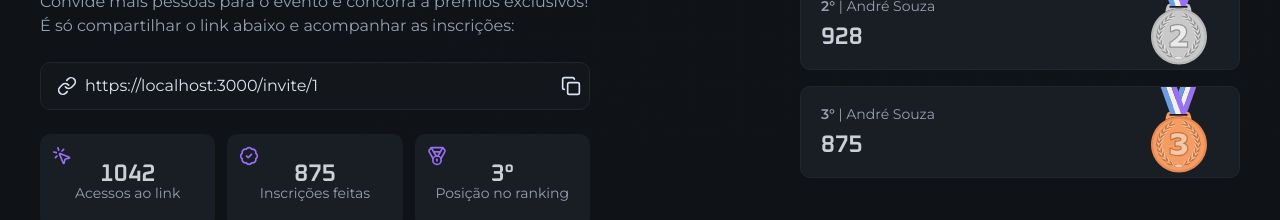
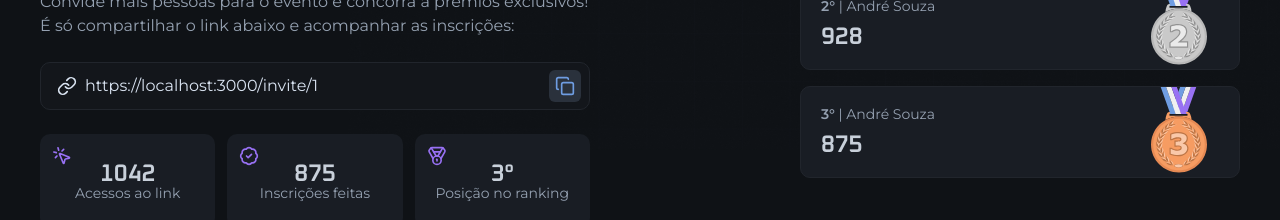
Before and after one commit to nicolasgfe/NLW-connect-devstage-web, a Next.js app: page /invite in a window 1280 px wide. Shown: the part 396-616 px from the top of the page. Built offline with nearby package versions, Linux system fonts and the light colour scheme.

Commit message:
Corrigindo erro de componente de botão

```diff
--- a/src/app/invite/invite-link-input.tsx
+++ b/src/app/invite/invite-link-input.tsx
@@ -6,9 +6,9 @@
 interface InviteLinkInputProps {
   inviteLink: string;
 }
-export function InviteLinkInput({inviteLink}: InviteLinkInputProps) {
+export function InviteLinkInput({ inviteLink }: InviteLinkInputProps) {
   function copyInviteLink() {
-    navigator.clipboard.writeText(inviteLink)
+    navigator.clipboard.writeText(inviteLink);
   }
 
   return (
--- a/src/components/button.tsx
+++ b/src/components/button.tsx
@@ -2,7 +2,7 @@
 import { twMerge } from 'tailwind-merge';
 interface ButtonProps extends ComponentProps<'button'> {}
 
-export function Button({ className, ...props }: ButtonProps) {
+export function Button(props: ButtonProps) {
   return (
     <button
       className="flex justify-between items-center px-5 h-12 bg-gray-500 text-blue font-semibold rounded-xl w-full cursor-pointer transition-colors duration-300 hover:bg-blue hover:text-gray-900"
--- a/src/components/icon-button.tsx
+++ b/src/components/icon-button.tsx
@@ -1,11 +1,15 @@
 import { Children, type ComponentProps } from 'react';
+import { twMerge } from 'tailwind-merge';
 
 interface IconButtonProps extends ComponentProps<'button'> {}
 
-export function IconButton(props: IconButtonProps) {
+export function IconButton({ className, ...props }: IconButtonProps) {
   return (
     <button
-      className="p-1.5 bg-gray-500 text-blue rounded-md cursor-pointer transition-colors duration-300 hover:bg-blue hover:text-gray-900"
+      className={twMerge(
+        'p-1.5 bg-gray-500 text-blue rounded-md cursor-pointer transition-colors duration-300 hover:bg-blue hover:text-gray-900',
+        className
+      )}
       {...props}
     />
   );
```
